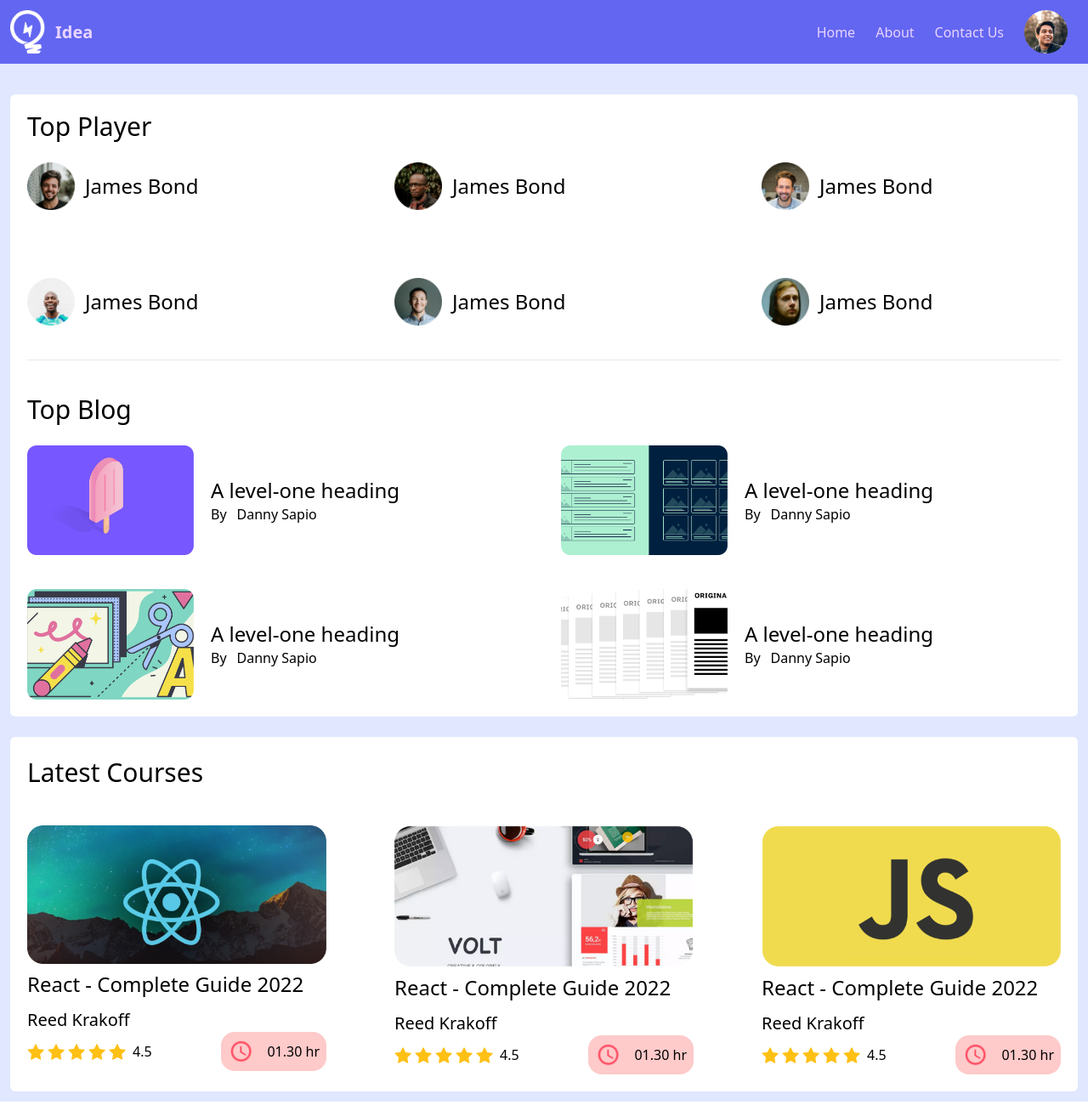
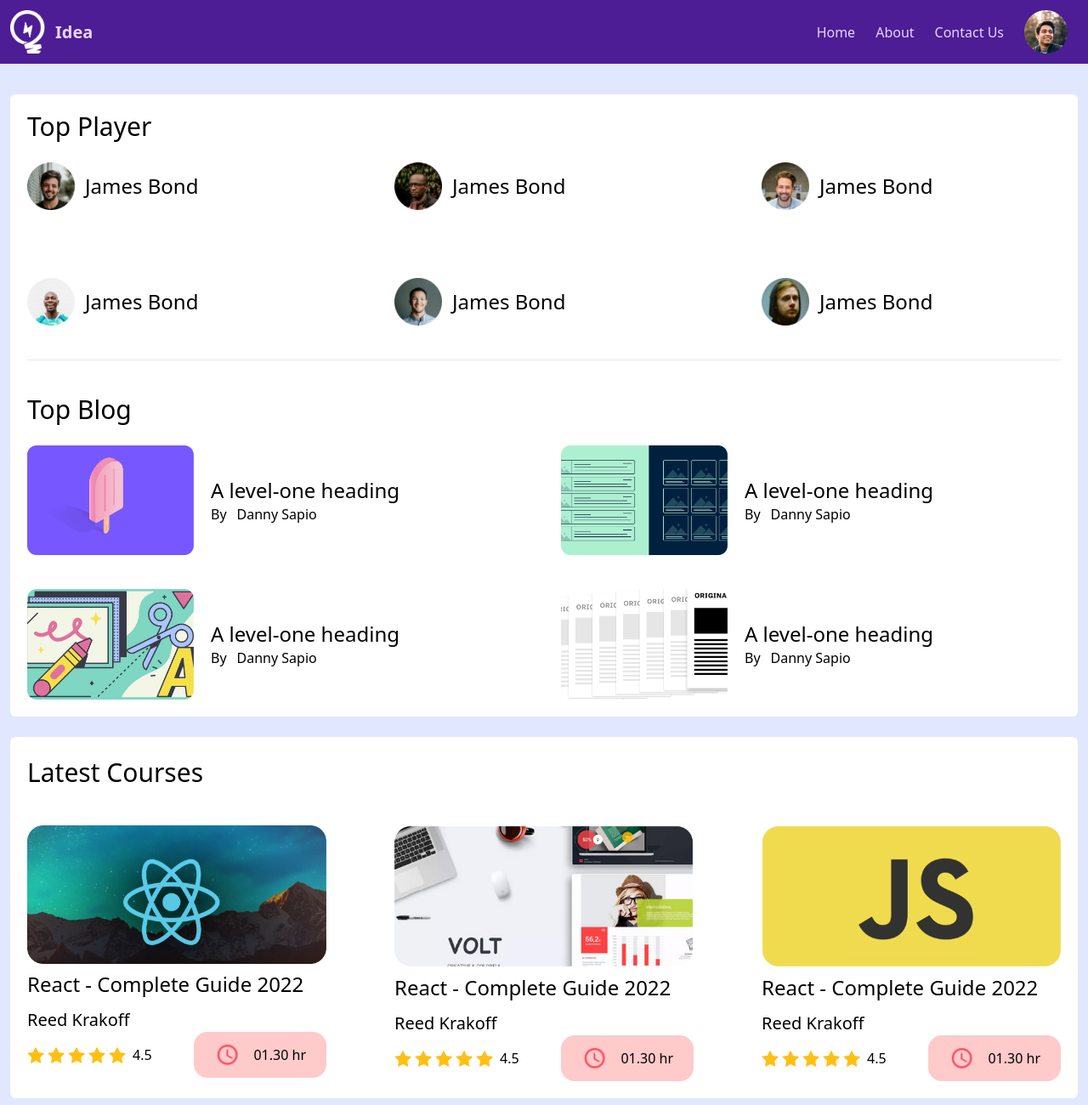
Before and after one commit to bishwajit70/leader-board-tailwind-css, a plain HTML site: page index.html in a window 1280 px wide. Shown: the whole page at 85% size. Drawn offline with nearby package versions, Linux system fonts and the light colour scheme.

Commit message:
Semi Final Commit

```diff
--- a/index.html
+++ b/index.html
@@ -20,7 +20,7 @@
 </head>
 <body class="m-0">
       <!-- logo and navigation area starts -->
-      <header class="contaner w-full p-3 bg-indigo-500">
+      <header class="contaner w-full p-3 bg-violet-900">
             <section class="logo-menu flex justify-between max-w-screen-xl mx-auto">
                   <section class="logo-area flex items-center">
                         <img class="mr-3" width="41" height="51" src="images/icons/logo.png" alt="">
@@ -122,7 +122,7 @@
                                           <img class="mr-2" width="20px" height="20x" src="images/icons/star.png" alt="">
                                           <small class="text-base">4.5</small>
                                     </div>
-                                    <div class="schedule p-2 rounded-2xl bg-red-200 flex justify-center items-center" >
+                                    <div class="schedule px-6 py-3 rounded-2xl bg-red-200 flex justify-center items-center" >
                                           <img class="mr-4" width="30px" src="images/icons/clock.png" alt="">
                                           <small class="text-base">01.30 hr</small>
                                     </div>
@@ -145,7 +145,7 @@
                                           <img class="mr-2" width="20px" height="20x" src="images/icons/star.png" alt="">
                                           <small class="text-base">4.5</small>
                                     </div>
-                                    <div class="schedule p-2 rounded-2xl bg-red-200 flex justify-center items-center" >
+                                    <div class="schedule px-6 py-3 rounded-2xl bg-red-200 flex justify-center items-center" >
                                           <img class="mr-4" width="30px" src="images/icons/clock.png" alt="">
                                           <small class="text-base">01.30 hr</small>
                                     </div>
@@ -168,7 +168,7 @@
                                           <img class="mr-2" width="20px" height="20x" src="images/icons/star.png" alt="">
                                           <small class="text-base">4.5</small>
                                     </div>
-                                    <div class="schedule p-2 rounded-2xl bg-red-200 flex justify-center items-center" >
+                                    <div class="schedule px-6 py-3 rounded-2xl bg-red-200 flex justify-center items-center" >
                                           <img class="mr-4" width="30px" src="images/icons/clock.png" alt="">
                                           <small class="text-base">01.30 hr</small>
                                     </div>
```
